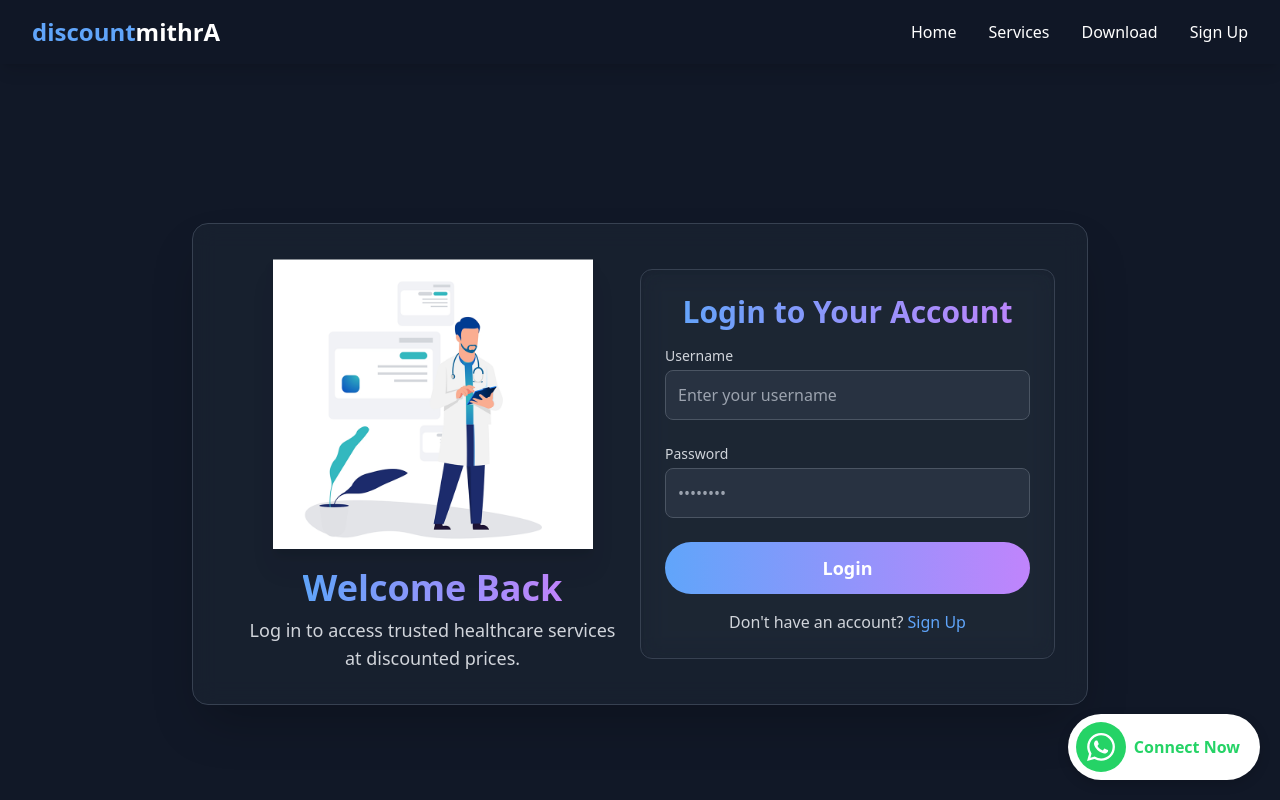
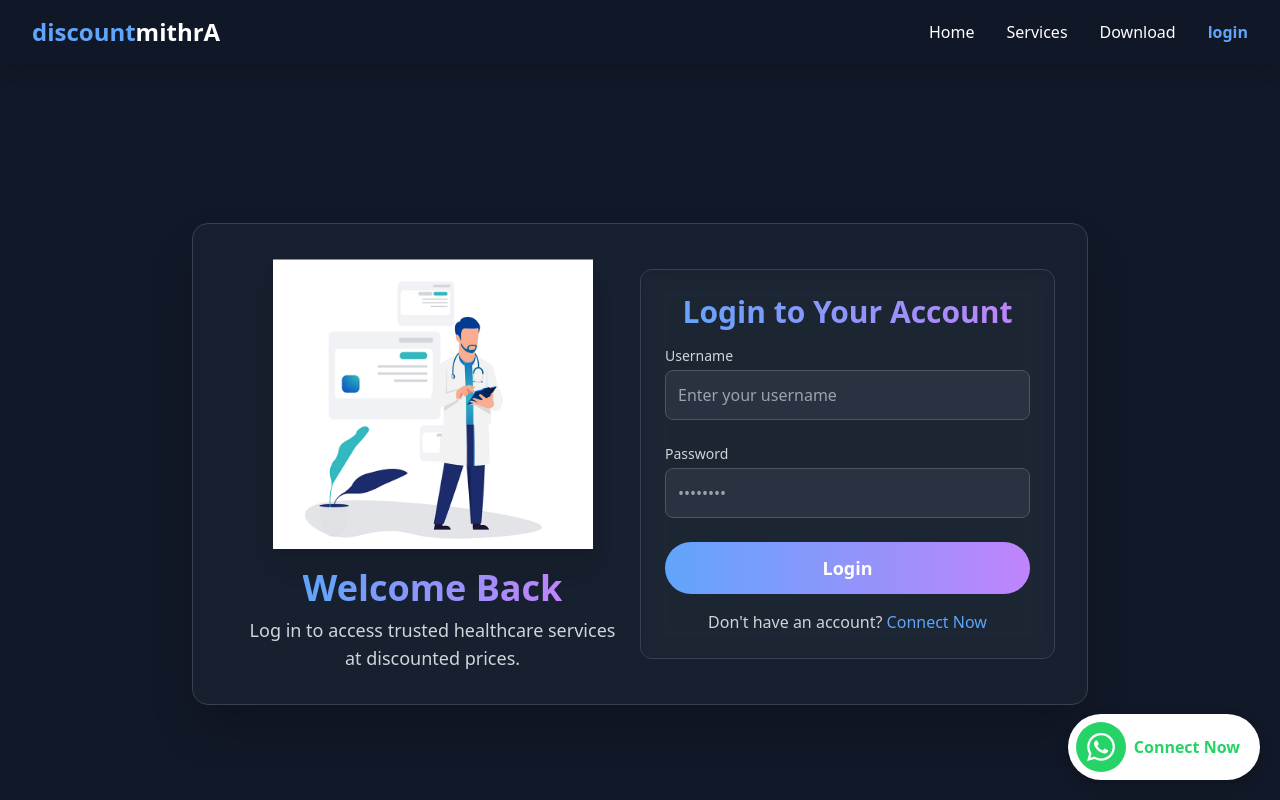
Before and after one commit to AkhilRoyal-5187/discount-mithra, a React (Create React App) app in the folder Discount-mitra/client/: page /login in a window 1280 px wide. Shown: the top 800 px of the page. Built offline with nearby package versions, Linux system fonts and the light colour scheme.

Commit message:
removed the sign up button and kepping the login button onlu and also redirect to whatsapp to create the acc

```diff
--- a/Discount-mitra/client/src/components/Login.jsx
+++ b/Discount-mitra/client/src/components/Login.jsx
@@ -1,6 +1,6 @@
 import React, { useState } from 'react';
 import axios from 'axios';
-import { useNavigate, Link } from 'react-router-dom';
+import { useNavigate } from 'react-router-dom';
 import { motion } from 'framer-motion';
 import doctorImage from '../assests/doctor1.png';
 
@@ -141,9 +141,14 @@ function Login() {
             >
               <p>
                 Don't have an account?{' '}
-                <Link to="/signup" className="text-blue-400 hover:text-blue-300 transition duration-200">
-                  Sign Up
-                </Link>
+                <a
+                  href={`https://wa.me/7799663223?text=${encodeURIComponent('Hello! I would like to know more about your services.')}`}
+                  target="_blank"
+                  rel="noopener noreferrer"
+                  className="text-blue-400 hover:text-blue-300 transition duration-200"
+                >
+                  Connect Now
+                </a>
               </p>
             </motion.div>
           </motion.div>
--- a/Discount-mitra/client/src/components/Navbar.jsx
+++ b/Discount-mitra/client/src/components/Navbar.jsx
@@ -51,14 +51,14 @@ const NavBar = () => {
               Download
             </NavLink>
             <NavLink
-              to="/signup"
+              to="/Login"
               className={({ isActive }) =>
                 isActive
                   ? 'text-blue-400 font-semibold'
                   : 'hover:text-blue-300 transition duration-200'
               }
             >
-              Sign Up
+              login
             </NavLink>
 
           </div>
@@ -110,7 +110,7 @@ const NavBar = () => {
               Download
             </NavLink>
             <NavLink
-              to="/signup"
+              to="/Login"
               className={({ isActive }) =>
                 isActive
                   ? 'text-blue-400 font-semibold'
@@ -118,7 +118,7 @@ const NavBar = () => {
               }
               onClick={() => setIsMobileMenuOpen(false)}
             >
-              Sign Up
+              login
             </NavLink>
 
           </div>
```
Also changed, not shown: 1 other file (tests, documents, lock files or other folders).
